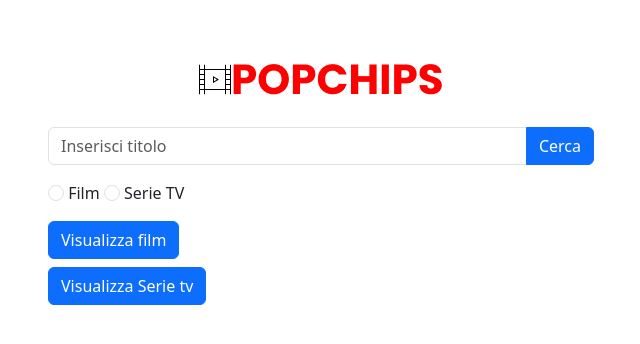
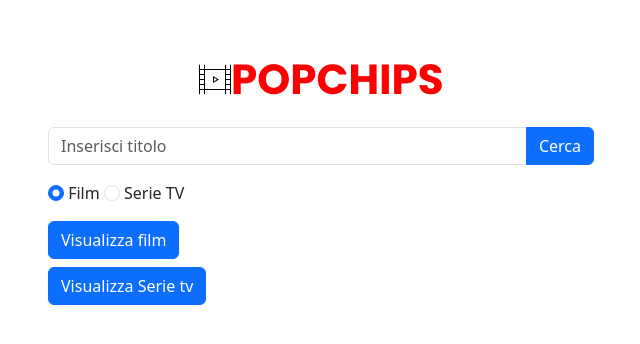
Before and after one commit to ssilvestri15/NetflixTomatoeImdb, a website: page public/index.html in a window 1280 px wide. Shown: the full height of the page, 319-959 px from the left. Drawn offline with nearby package versions, Linux system fonts and the light colour scheme.

Commit message:
fix again search bar in home

```diff
--- a/public/index.html
+++ b/public/index.html
@@ -24,7 +24,7 @@
                     </div>
                 </div>
                 <div class="row-centered mb-3">
-                    <input class="form-check-input" type="radio" name="flexRadioDefault" id="flexRadioDefault2" value="film">
+                    <input class="form-check-input" type="radio" name="flexRadioDefault" id="flexRadioDefault2" value="film" checked>
                     <label class="form-check-label" for="flexRadioDefault2">
                         Film
                     </label>
```
